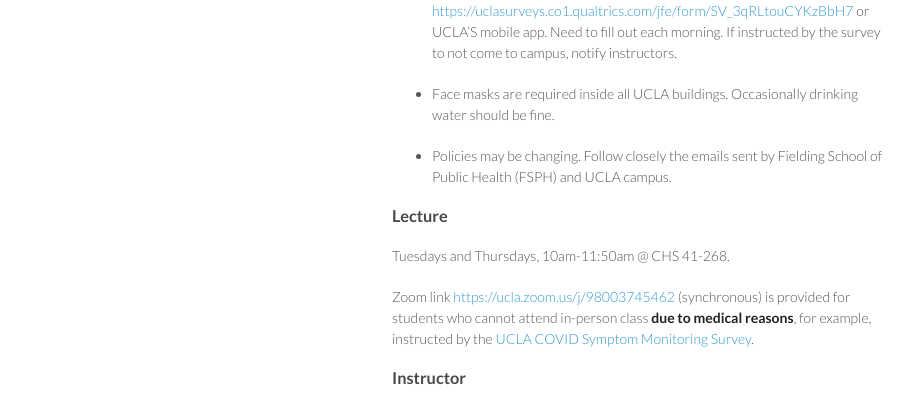
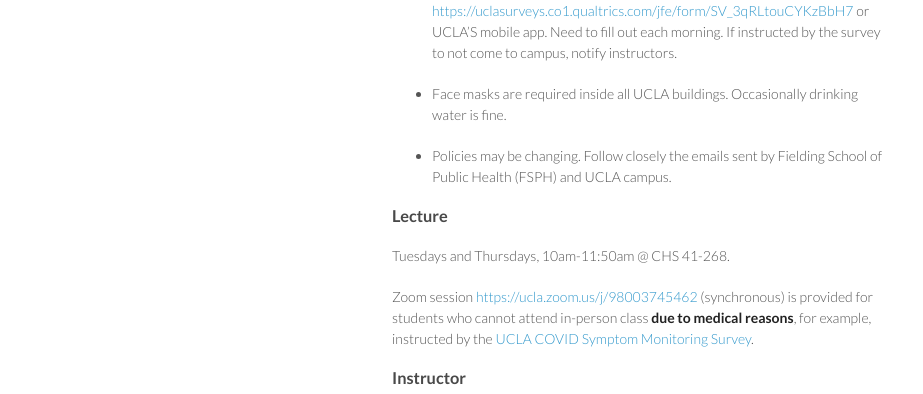
Before and after one commit to ucla-biostat216-2021fall/ucla-biostat216-2021fall.github.io, a Jekyll site: the page built from syllabus/syllabus.md, in a window 1280 px wide and 900 px high. Shown: the part 363-757 px from the top of the window, without its empty margins (178-1101 px from the left). Built offline with Jekyll 4.4.1, drawn with Linux system fonts in a browser that asks for light colours; some of the changed text lies outside the part shown.

Commit message:
minor edits

```diff
--- a/syllabus/syllabus.md
+++ b/syllabus/syllabus.md
@@ -15,7 +15,7 @@ Linear algebra, multivariate calculus, and their applications in real world prob
 
 - Mandatory daily symptom monitoring survey: <https://uclasurveys.co1.qualtrics.com/jfe/form/SV_3qRLtouCYKzBbH7> or UCLA'S mobile app. Need to fill out each morning. If instructed by the survey to not come to campus, notify instructors.
 
-- Face masks are required inside all UCLA buildings. Occasionally drinking water should be fine.
+- Face masks are required inside all UCLA buildings. Occasionally drinking water is fine.
 
 - Policies may be changing. Follow closely the emails sent by Fielding School of Public Health (FSPH) and UCLA campus.
 
@@ -23,7 +23,7 @@ Linear algebra, multivariate calculus, and their applications in real world prob
 
 Tuesdays and Thursdays, 10am-11:50am @ CHS 41-268.
 
-Zoom link <https://ucla.zoom.us/j/98003745462> (synchronous) is provided for students who cannot attend in-person class **due to medical reasons**, for example, instructed by the [UCLA COVID Symptom Monitoring Survey](https://uclasurveys.co1.qualtrics.com/jfe/form/SV_3qRLtouCYKzBbH7).
+Zoom session <https://ucla.zoom.us/j/98003745462> (synchronous) is provided for students who cannot attend in-person class **due to medical reasons**, for example, instructed by the [UCLA COVID Symptom Monitoring Survey](https://uclasurveys.co1.qualtrics.com/jfe/form/SV_3qRLtouCYKzBbH7).
 
 ### Instructor
 
```
Also changed, not shown: other parts of syllabus/syllabus.md (+1 -1 lines), schedule/schedule.md (+1 -1 lines).
